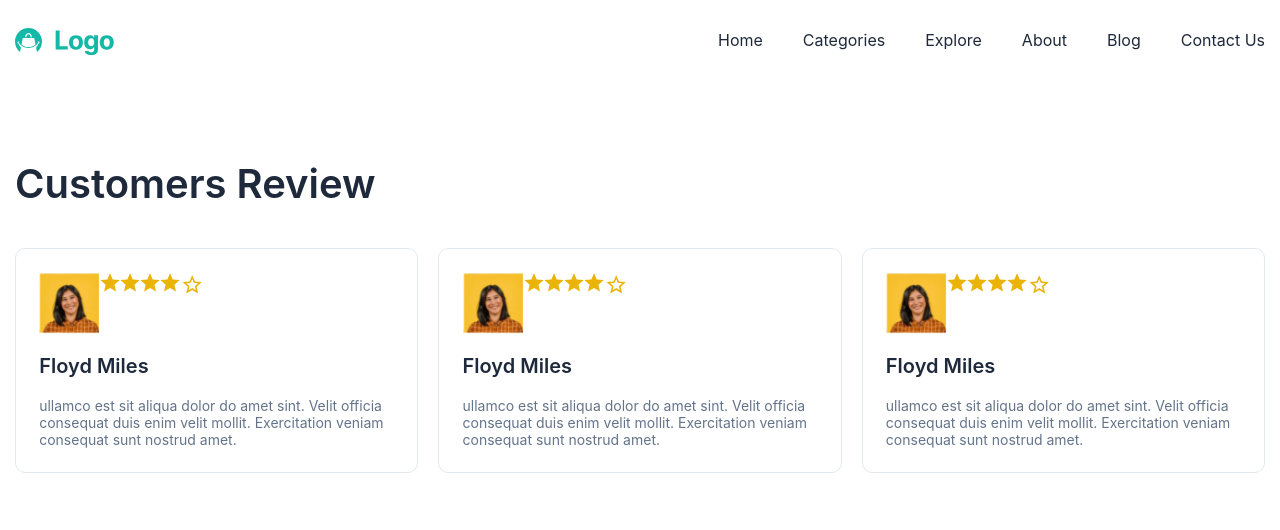
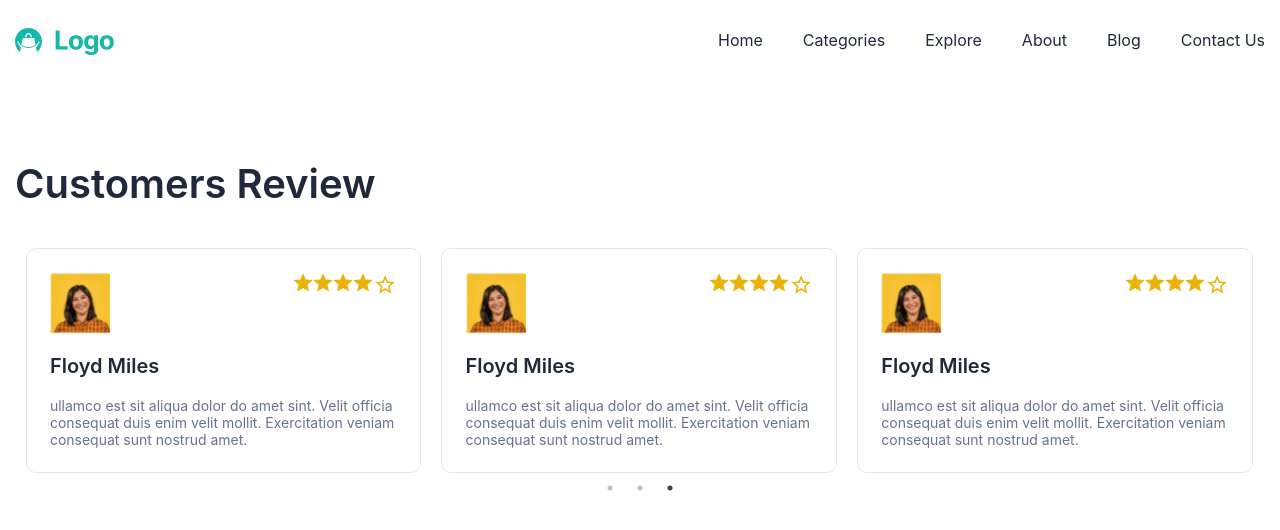
Before and after one commit to niyatisheth6/e-commerce-anglara, a Next.js app: page / in a window 1280 px wide. Shown: the top 530 px of the page. Built offline with nearby package versions, Linux system fonts and the light colour scheme; a web font is replaced by a local one.

Commit message:
fix : customer review design

```diff
--- a/package.json
+++ b/package.json
@@ -16,6 +16,8 @@
     "next": "15.0.3",
     "react": "^18.3.1",
     "react-dom": "^18.3.1",
+    "react-slick": "^0.30.3",
+    "slick-carousel": "^1.8.1",
     "usehooks-ts": "^3.1.0"
   },
   "devDependencies": {
@@ -23,6 +25,7 @@
     "@types/node": "^20",
     "@types/react": "^18",
     "@types/react-dom": "^18",
+    "@types/react-slick": "^0.23.13",
     "eslint": "^8",
     "eslint-config-next": "15.0.3",
     "postcss": "^8",
--- a/src/assets/css/common.css
+++ b/src/assets/css/common.css
@@ -50,3 +50,7 @@
     @apply absolute top-0 left-0 right-0 bottom-0;
   }
 }
+
+.review-card .slick-track {
+  @apply flex gap-5;
+}
--- a/src/modules/home/components/CustomersReview.tsx
+++ b/src/modules/home/components/CustomersReview.tsx
@@ -1,15 +1,25 @@
+"use client";
+
 import HeaderTitle from "@/shared/components/header-title/HeaderTitle";
 import React from "react";
 import ReviewCard from "./ReviewCard";
+import "slick-carousel/slick/slick.css";
+import "slick-carousel/slick/slick-theme.css";
+import ReviewCardWrapper from "./ReviewCardWrapper";
 
 function CustomersReview() {
   return (
     <div className="container py-20">
       <HeaderTitle title="Customers Review" />
-      <div className="mt-10 flex gap-5">
-        <ReviewCard />
-        <ReviewCard />
-        <ReviewCard />
+      <div className="mt-10">
+        <ReviewCardWrapper>
+          <ReviewCard />
+          <ReviewCard />
+          <ReviewCard />
+          <ReviewCard />
+          <ReviewCard />
+          <ReviewCard />
+        </ReviewCardWrapper>
       </div>
     </div>
   );
--- a/src/modules/home/components/ReviewCard.tsx
+++ b/src/modules/home/components/ReviewCard.tsx
@@ -6,7 +6,7 @@
 function ReviewCard() {
   return (
     <div className="border-[0.1125rem] border-accent-background p-[1.4494rem] rounded-[0.625rem] flex flex-col gap-5">
-      <div className="flex max-w-[25rem] w-full">
+      <div className="flex max-w-[25rem] w-full justify-between">
         <Avatar />
         {/* <Image src={} alt="img"/> */}
         <div className="flex">
--- /dev/null
+++ b/src/modules/home/components/ReviewCardWrapper.tsx
@@ -0,0 +1,40 @@
+import { PropsWithChildren } from "react";
+import Slider from "react-slick";
+
+function ReviewCardWrapper(props: PropsWithChildren) {
+  const settings = {
+    dots: true,
+    infinite: true,
+    speed: 500,
+    slidesToShow: 3,
+    slidesToScroll: 2,
+    autoplay: true,
+    autoplaySpeed: 2000,
+    responsive: [
+      {
+        breakpoint: 669,
+        settings: {
+          slidesToShow: 1,
+        },
+      },
+      {
+        breakpoint: 1249,
+        settings: {
+          slidesToShow: 2,
+        },
+      },
+      {
+        breakpoint: 1250,
+        settings: {
+          slidesToShow: 3,
+        },
+      },
+    ],
+  };
+  return (
+    <Slider className="review-card" {...settings}>
+      {props.children}
+    </Slider>
+  );
+}
+export default ReviewCardWrapper;
```
Also changed, not shown: 1 other file (tests, documents, lock files or other folders).
